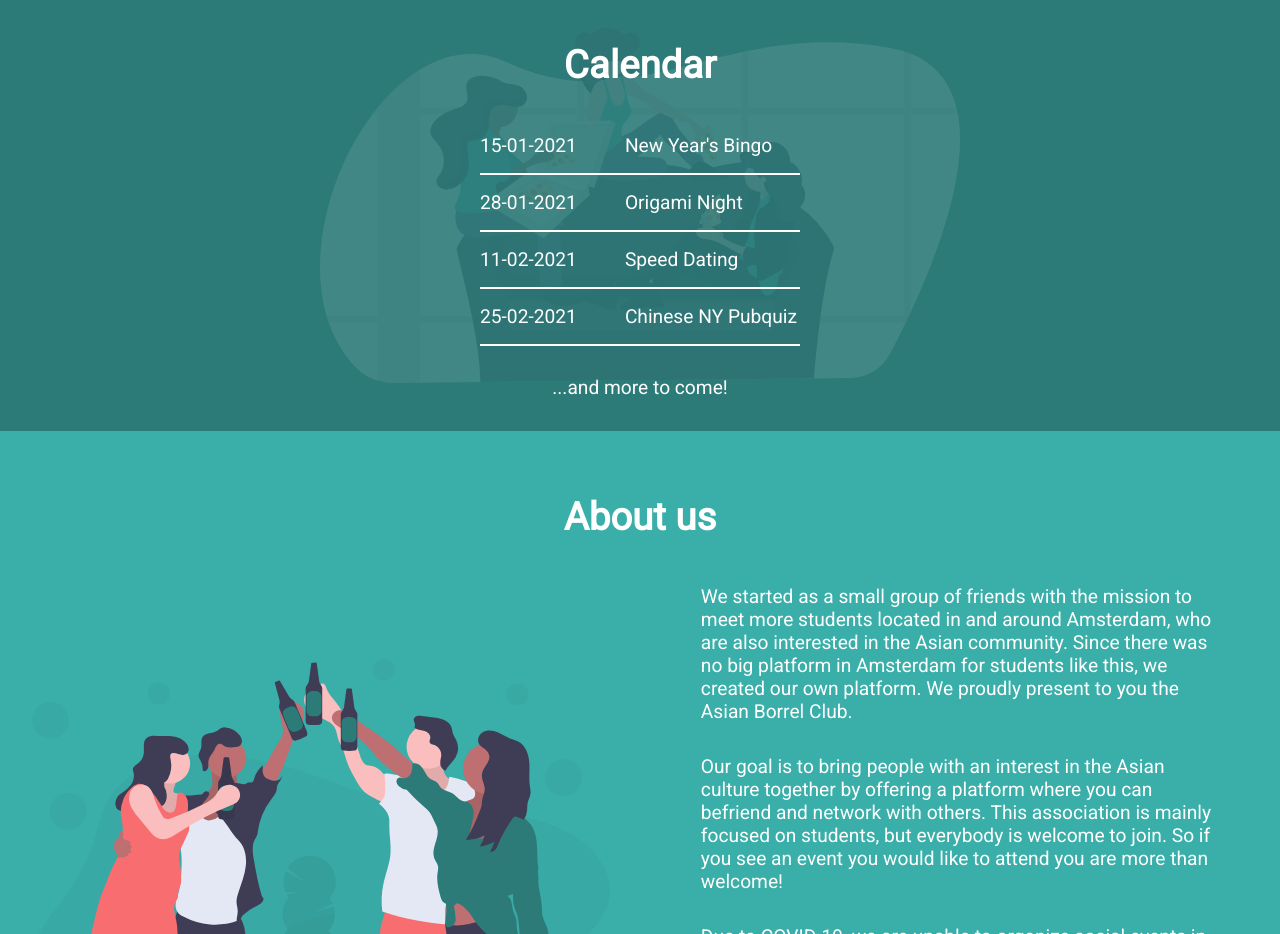
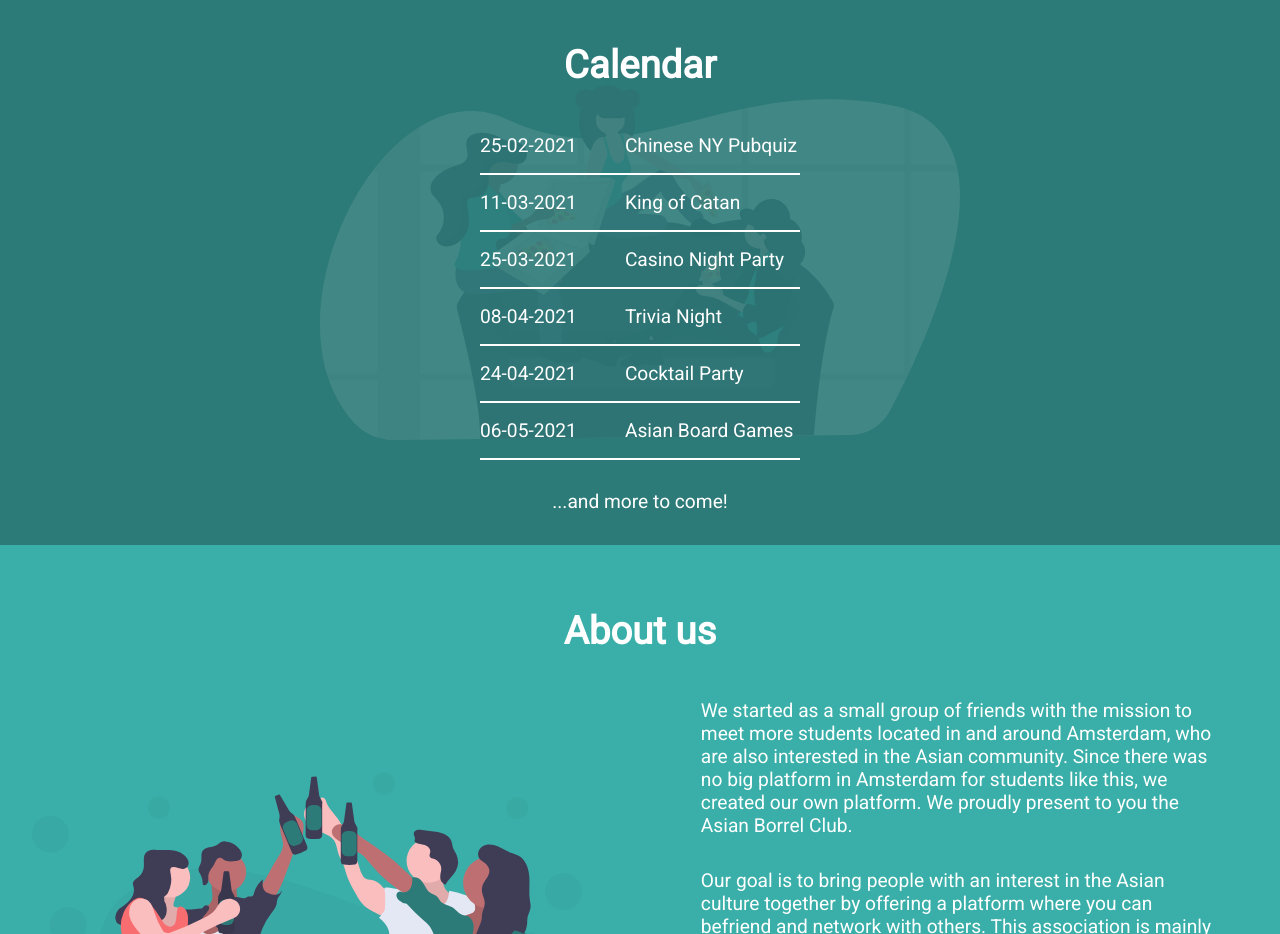
Before and after one commit to asianborrelclub/preview-site, a React (Create React App) app: page / in a window 1280 px wide. Shown: the part 820-1754 px from the top of the page. Built offline with nearby package versions, Linux system fonts and the light colour scheme.

Commit message:
Update Calendar.js
Updated events

```diff
--- a/src/components/Calendar.js
+++ b/src/components/Calendar.js
@@ -10,10 +10,12 @@ class Calendar extends Component {
         <img src={backImg} className="event-image" alt="friends eating pizza"></img>
         <h1>Calendar</h1>
         <div className="event">
-          <CalendarItem date="15-01-2021" title="New Year's Bingo" />
-          <CalendarItem date="28-01-2021" title="Origami Night" />
-          <CalendarItem date="11-02-2021" title="Speed Dating" />
           <CalendarItem date="25-02-2021" title="Chinese NY Pubquiz" />
+          <CalendarItem date="11-03-2021" title="King of Catan" />
+          <CalendarItem date="25-03-2021" title="Casino Night Party" />
+          <CalendarItem date="08-04-2021" title="Trivia Night" />
+          <CalendarItem date="24-04-2021" title="Cocktail Party" />
+          <CalendarItem date="06-05-2021" title="Asian Board Games" />
         </div>
         ...and more to come!
       </div>
```
